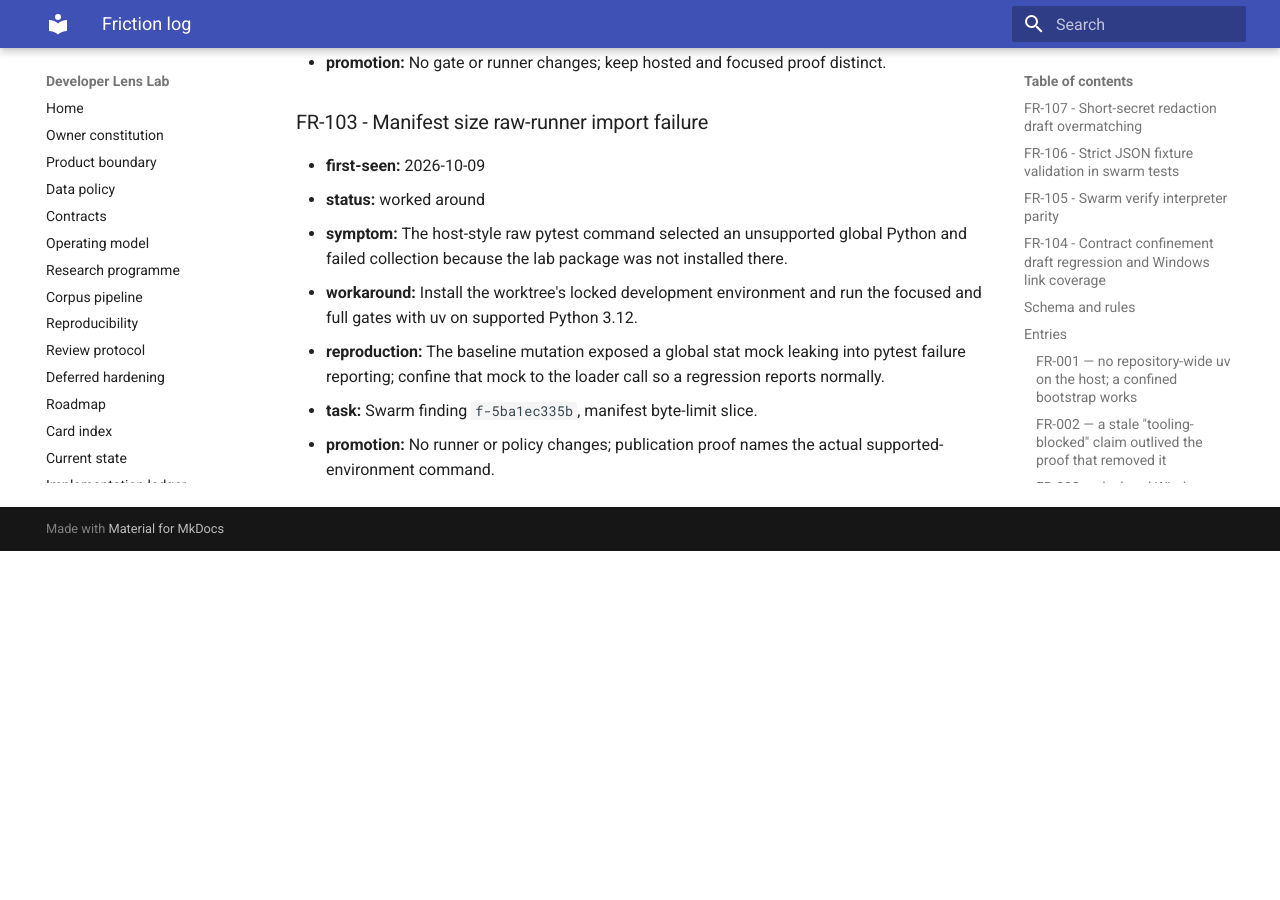
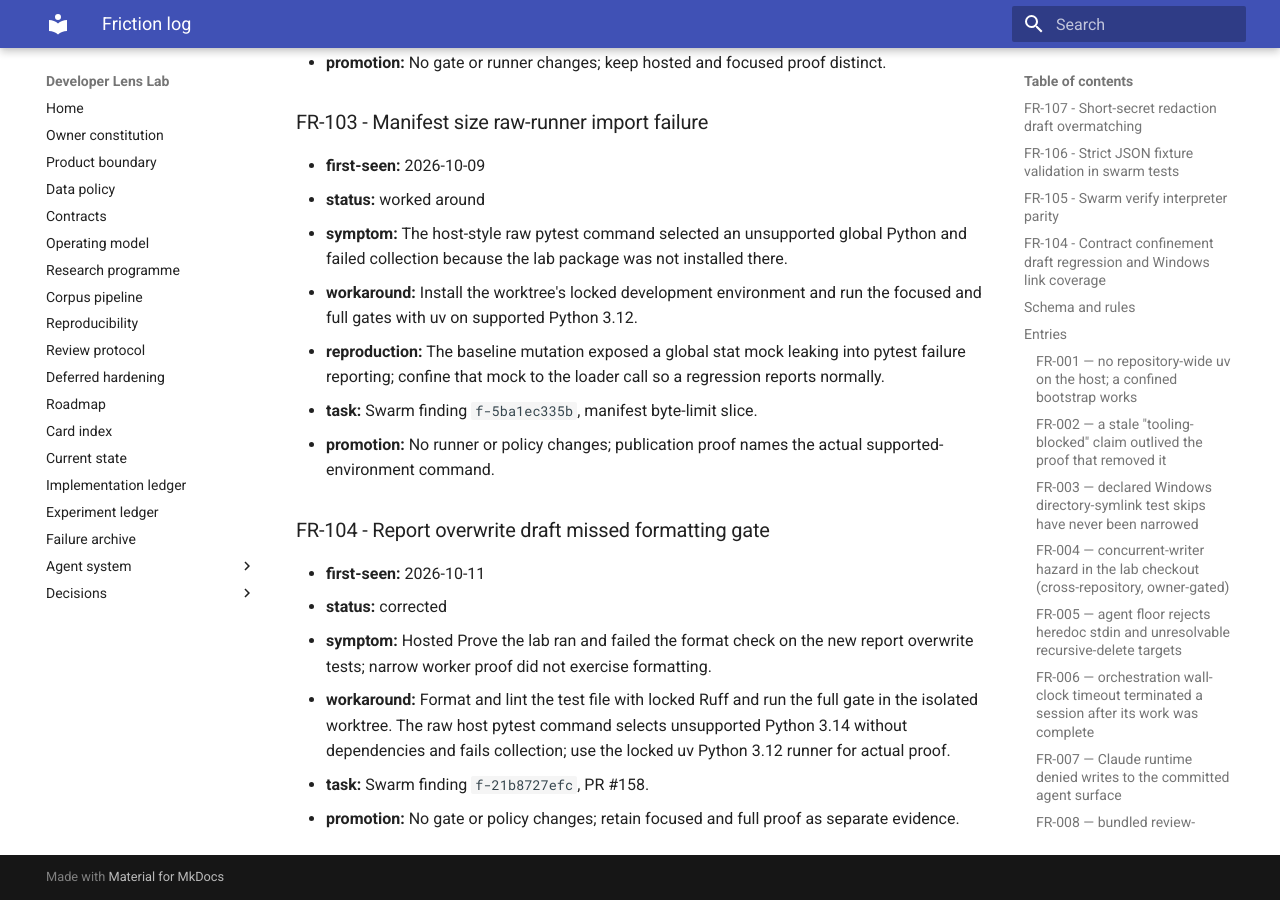
Before and after one commit to Chris0Jeky/developer-lens-lab, an MkDocs documentation site: the page built from docs/agent-system/FRICTION_LOG.md, in a window 1280 px wide and 900 px high, scrolled down 83945 px. Built offline with MkDocs 1.6.1 and Material for MkDocs 9.7.7, drawn with Linux system fonts in a browser that asks for light colours; before the commit the page ends 84496 px from its top, so only the background shows below that.

Commit message:
Preserve concurrent report writes and pass formatting checks

```diff
--- a/docs/agent-system/FRICTION_LOG.md
+++ b/docs/agent-system/FRICTION_LOG.md
@@ -2918,3 +2918,12 @@ retry, content inspection, or deletion was attempted.
 - **reproduction:** The baseline mutation exposed a global stat mock leaking into pytest failure reporting; confine that mock to the loader call so a regression reports normally.
 - **task:** Swarm finding `f-5ba1ec335b`, manifest byte-limit slice.
 - **promotion:** No runner or policy changes; publication proof names the actual supported-environment command.
+
+### FR-104 - Report overwrite draft missed formatting gate
+
+- **first-seen:** 2026-10-11
+- **status:** corrected
+- **symptom:** Hosted Prove the lab ran and failed the format check on the new report overwrite tests; narrow worker proof did not exercise formatting.
+- **workaround:** Format and lint the test file with locked Ruff and run the full gate in the isolated worktree. The raw host pytest command selects unsupported Python 3.14 without dependencies and fails collection; use the locked uv Python 3.12 runner for actual proof.
+- **task:** Swarm finding `f-21b8727efc`, PR #158.
+- **promotion:** No gate or policy changes; retain focused and full proof as separate evidence.
```
Also changed, not shown: docs/IMPLEMENTATION_LEDGER.md (+6 -0 lines), 2 other files.
